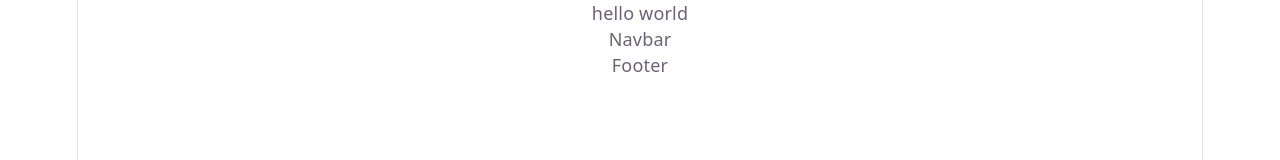
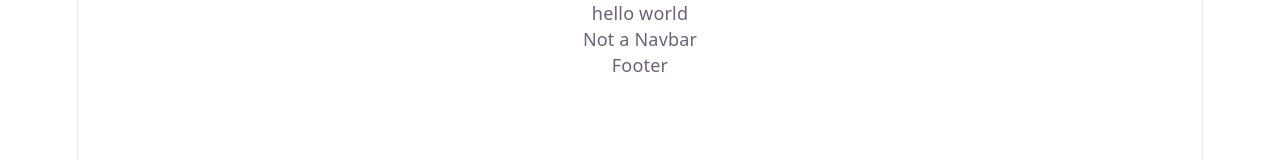
Before and after one commit to NitikaMaharjan/practice-project, a React (Vite) app: page / in a window 1280 px wide. Shown: the top 160 px of the page. Built offline with nearby package versions, Linux system fonts and the light colour scheme.

Commit message:
change in first clone repo

```diff
--- a/src/components/Navbar.jsx
+++ b/src/components/Navbar.jsx
@@ -1,5 +1,5 @@
 export default function Navbar() {
   return (
-    <div>Navbar</div>
+    <div>Not a Navbar</div>
   )
 }
```
